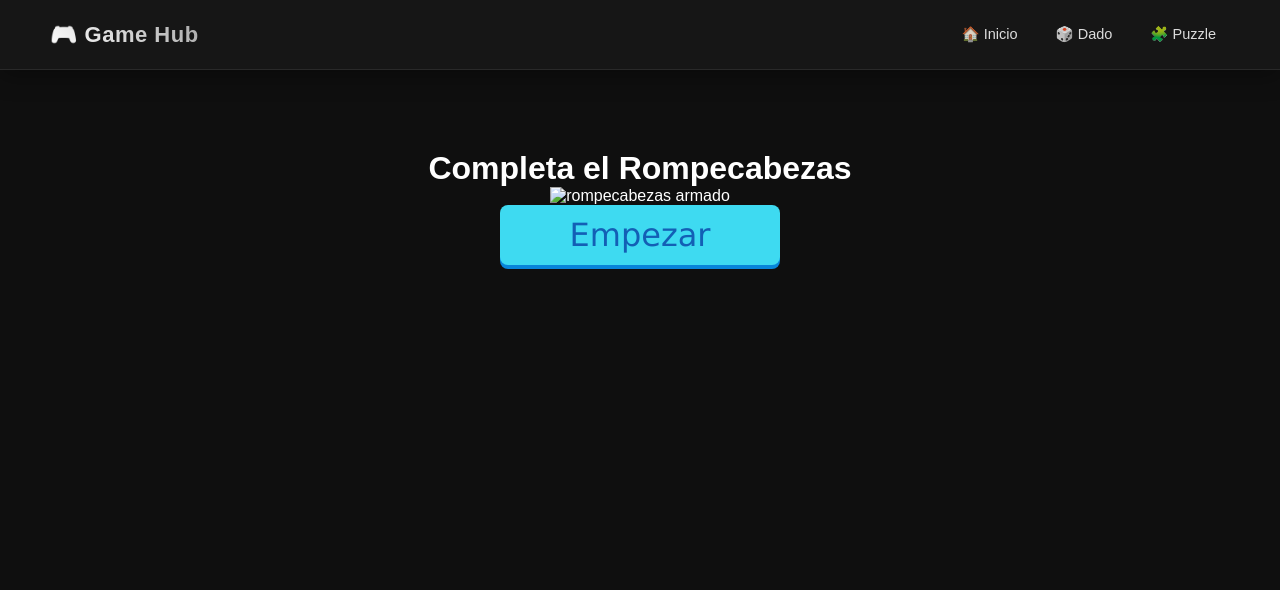
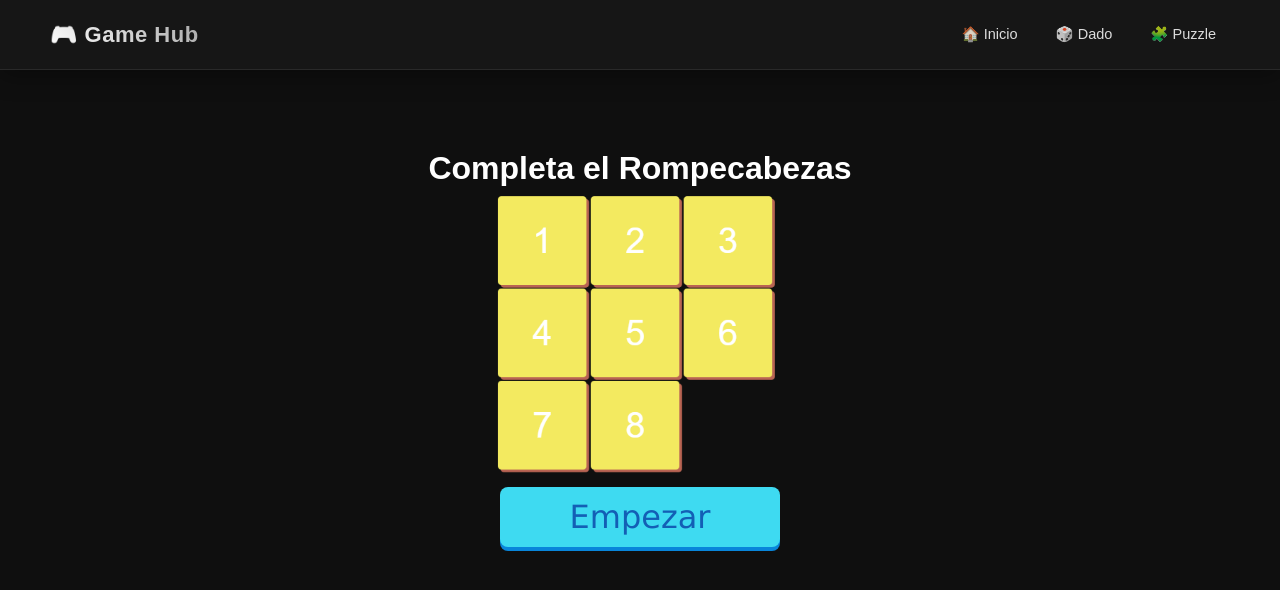
Before and after one commit to Santiagoz-99/Puzzle-Game, a plain HTML site: page juego_puzzle/puzzle.html in a window 1280 px wide. Drawn offline with nearby package versions, Linux system fonts and the light colour scheme.

Commit message:
Update image source in puzzle.html to use Image-Puzzle.png

```diff
--- a/juego_puzzle/puzzle.html
+++ b/juego_puzzle/puzzle.html
@@ -30,7 +30,7 @@
 
     <section class = "first-screen">
         <p>Completa el Rompecabezas </p>
-        <img src="./puzzle.png" alt="rompecabezas armado">
+        <img src="./Image-Puzzle.png" alt="rompecabezas armado">
     </section>
 
     <section class= "startBtn-container">
```
